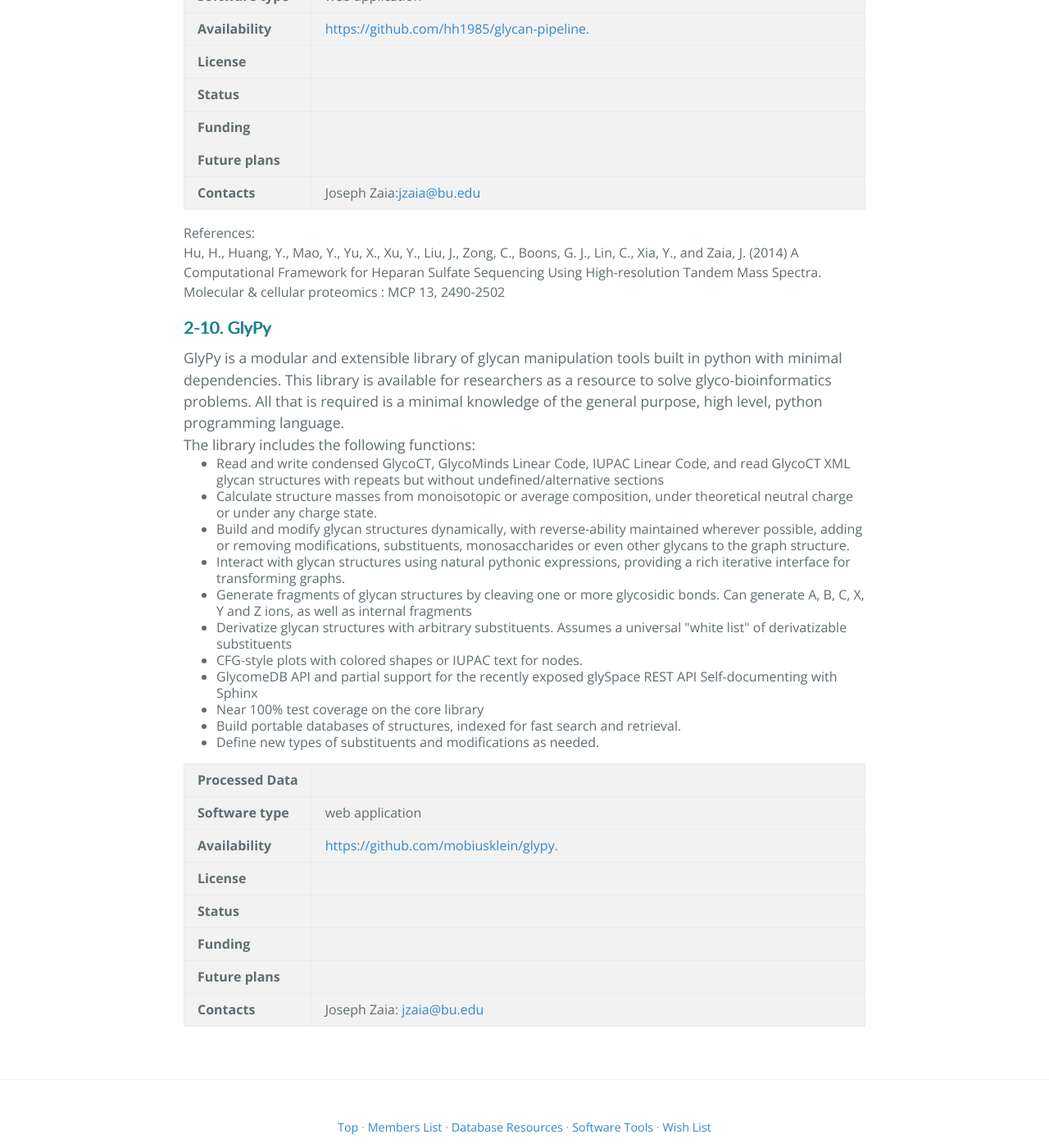
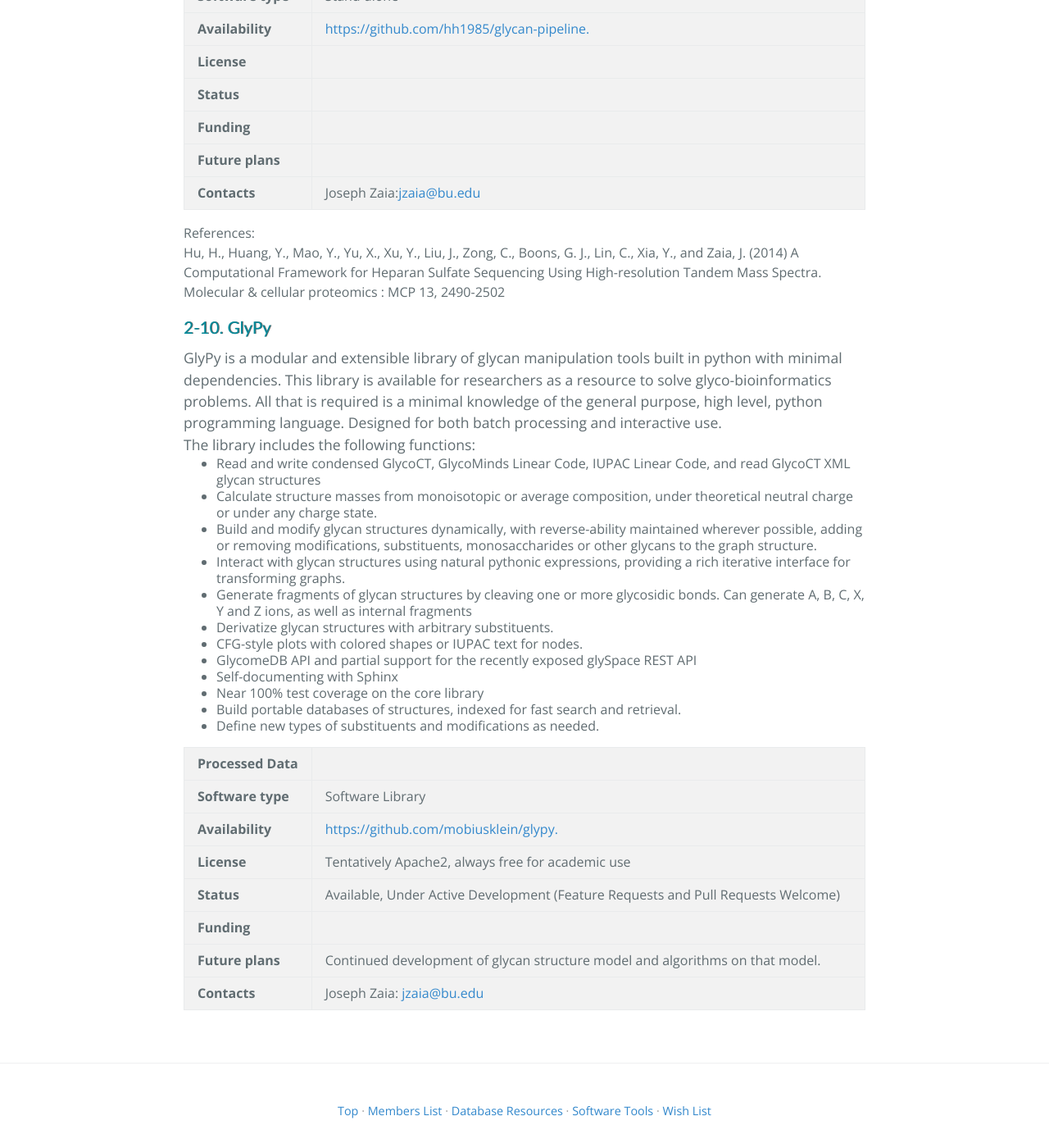
Before and after one commit to glycoinfo/glic-old, a Jekyll site: the page built from software/index.md, in a window 1280 px wide and 1400 px high, scrolled down 5282 px. Shown: the whole window at 82% size. Built offline with Jekyll 4.4.1, drawn with Linux system fonts in a browser that asks for light colours; nearby versions of some CDN libraries; Markdown is read by kramdown in place of the engine named in the settings; some of the changed text lies outside the part shown.

Commit message:
Revised Zaia Lab Software Summaries

```diff
--- a/software/index.md
+++ b/software/index.md
@@ -294,8 +294,9 @@
 GlyReSoft is a modular software tool for assigning site specific glycosylation from bottom-up mass spectrometry data sets.  The tool accepts LC-MS data from any vendor converted into public data formats and contains modules for following tasks:<br>
 <ul><li>Assigning and scoring glycomics LC-MS profiling data.</li>
 <li>Calculating glycopeptide search space size informed by glycomics and proteomics information.</li>
-<li>Assigning and scoring glycopeptide MS and tandem mass spectra.</li>
-<li>Calculating false discovery rates from glycopeptide search spaces constructed using glycomics and proteomics data.</li></ul>
+<li>Assigning and scoring glycan and glycopeptide MS and tandem mass spectra.</li>
+<li>Calculating false discovery rates from glycopeptide search spaces constructed using glycomics and proteomics data.</li>
+</ul>
 <table>
 <tr>
 <td class="title"><strong>Processed Data</strong></td>
@@ -303,7 +304,7 @@
 </tr>
 <tr>
 <td class="title"><strong>Software type</strong></td>
-<td class="content">web application</td>
+<td class="content">Stand-alone and Web application</td>
 </tr>
 <tr>
 <td class="title"><strong>Availability</strong></td>
@@ -311,11 +312,13 @@
 </tr>
 <tr>
 <td class="title"><strong>License</strong></td>
-<td class="content"></td>
+<td class="content">
+Tentatively Apache2, but always free for academic use
+</td>
 </tr>
 <tr>
 <td class="title"><strong>Status</strong></td>
-<td class="content"></td>
+<td class="content">Available, Under Development</td>
 </tr>
 <tr>
 <td class="title"><strong>Funding</strong></td>
@@ -344,7 +347,7 @@
 </tr>
 <tr>
 <td class="title"><strong>Software type</strong></td>
-<td class="content">web application</td>
+<td class="content">Stand-alone</td>
 </tr>
 <tr>
 <td class="title"><strong>Availability</strong></td>
@@ -377,17 +380,18 @@
 </p>
 
 <h3>2-10. GlyPy</h3>
-GlyPy is a modular and extensible library of glycan manipulation tools built in python with minimal dependencies.   This library is available for researchers as a resource to solve glyco-bioinformatics problems.  All that is required is a minimal knowledge of the general purpose, high level, python programming language.<br>
+GlyPy is a modular and extensible library of glycan manipulation tools built in python with minimal dependencies.   This library is available for researchers as a resource to solve glyco-bioinformatics problems.  All that is required is a minimal knowledge of the general purpose, high level, python programming language. Designed for both batch processing and interactive use.<br>
 The library includes the following functions:<br>
-<ul><li>Read and write condensed GlycoCT, GlycoMinds Linear Code, IUPAC Linear Code, and read GlycoCT XML glycan structures with repeats but without undefined/alternative sections</li>
+<ul>
+<li>Read and write condensed GlycoCT, GlycoMinds Linear Code, IUPAC Linear Code, and read GlycoCT XML glycan structures</li>
 <li>Calculate structure masses from monoisotopic or average composition, under theoretical neutral charge or under any charge state.</li>
-<li>Build and modify glycan structures dynamically, with reverse-ability maintained wherever possible, adding or removing modifications, substituents, monosaccharides or even other glycans to the graph structure.</li>
+<li>Build and modify glycan structures dynamically, with reverse-ability maintained wherever possible, adding or removing modifications, substituents, monosaccharides or other glycans to the graph structure.</li>
 <li>Interact with glycan structures using natural pythonic expressions, providing a rich iterative interface for transforming graphs.</li>
 <li>Generate fragments of glycan structures by cleaving one or more glycosidic bonds. Can generate A, B, C, X, Y and Z ions, as well as internal fragments</li>
-<li>Derivatize glycan structures with arbitrary substituents. Assumes a universal "white list" of derivatizable substituents</li>
+<li>Derivatize glycan structures with arbitrary substituents.</li>
 <li>CFG-style plots with colored shapes or IUPAC text for nodes.</li>
-<li>GlycomeDB API and partial support for the recently exposed glySpace REST API
-Self-documenting with Sphinx</li>
+<li>GlycomeDB API and partial support for the recently exposed glySpace REST API</li>
+<li>Self-documenting with Sphinx</li>
 <li>Near 100% test coverage on the core library</li>
 <li>Build portable databases of structures, indexed for fast search and retrieval.</li>
 <li>Define new types of substituents and modifications as needed.</li></ul>
@@ -398,7 +402,7 @@
 </tr>
 <tr>
 <td class="title"><strong>Software type</strong></td>
-<td class="content">web application</td>
+<td class="content">Software Library</td>
 </tr>
 <tr>
 <td class="title"><strong>Availability</strong></td>
@@ -406,11 +410,13 @@
 </tr>
 <tr>
 <td class="title"><strong>License</strong></td>
-<td class="content"></td>
+<td class="content">
+Tentatively Apache2, always free for academic use
+</td>
 </tr>
 <tr>
 <td class="title"><strong>Status</strong></td>
-<td class="content"></td>
+<td class="content">Available, Under Active Development (Feature Requests and Pull Requests Welcome)</td>
 </tr>
 <tr>
 <td class="title"><strong>Funding</strong></td>
@@ -418,7 +424,8 @@
 </tr>
 <tr>
 <td class="title"><strong>Future plans</strong></td>
-<td class="content"></td>
+<td class="content">
+Continued development of glycan structure model and algorithms on that model.</td>
 </tr>
 <tr>
 <td class="title"><strong>Contacts</strong></td>
```
